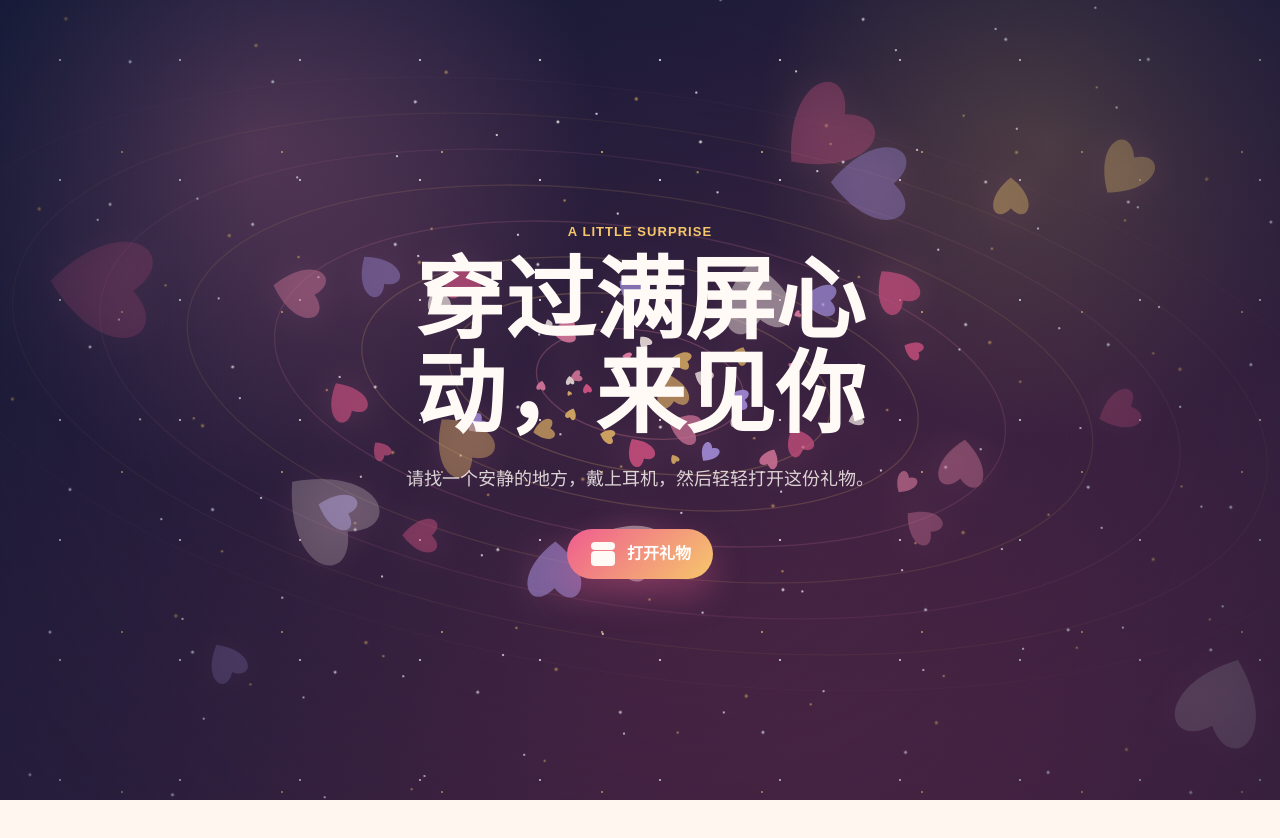
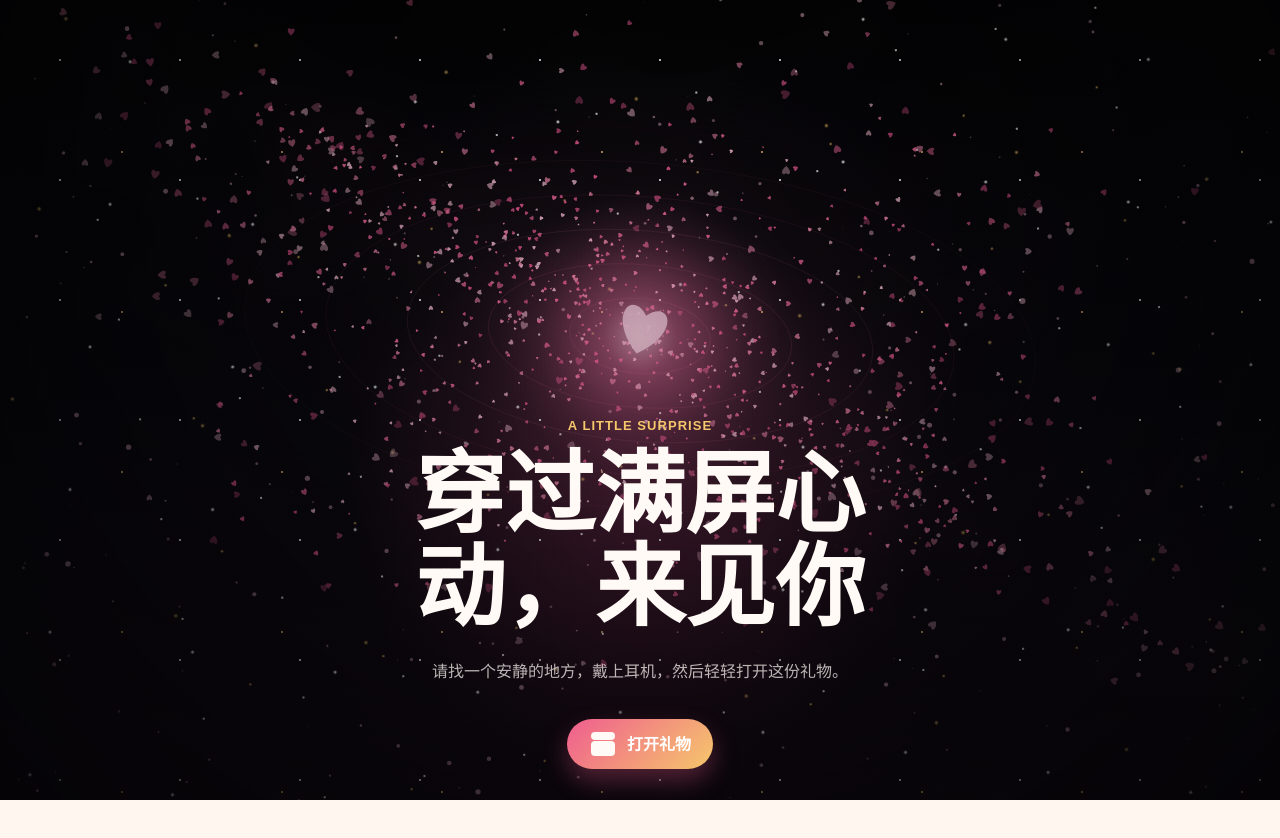
Before and after one commit to woshilaikk/birthday-surprise, a plain HTML site: page index.html in a window 1280 px wide. Shown: the top 838 px of the page. Drawn offline with Linux system fonts and the light colour scheme; animation ran at ten frames a second.

Commit message:
Refine intro with rose-heart vortex particles

```diff
--- a/script.js
+++ b/script.js
@@ -32,14 +32,26 @@ const romanticSong = new Audio("assets/music/faded.mp3");
 romanticSong.loop = true;
 romanticSong.preload = "auto";
 
-const tunnelHearts = Array.from({ length: 58 }, (_, index) => ({
-  angle: index * 0.68,
-  orbit: 34 + (index % 9) * 19,
-  depth: Math.random(),
-  size: 10 + Math.random() * 20,
-  speed: 0.0036 + Math.random() * 0.0042,
-  spin: Math.random() * Math.PI,
-  color: ["#ff8fb3", "#ef5d8f", "#f6c76b", "#bca8ff", "#fff7ef"][index % 5]
+const spiralParticles = Array.from({ length: 1200 }, (_, index) => {
+  const t = (index / 1200) * (Math.PI * 2) * 10;
+  return {
+    angle: t,
+    ring: 24 + (index % 120) * 2.6 + Math.random() * 6,
+    depth: Math.random(),
+    speed: 0.0024 + Math.random() * 0.0028,
+    size: 1.1 + Math.random() * 2.8,
+    drift: (Math.random() - 0.5) * 0.34,
+    tint: ["#ff8fb3", "#ff6fa2", "#ffc4d8", "#f15b97"][index % 4]
+  };
+});
+
+const fallingParticles = Array.from({ length: 360 }, () => ({
+  x: Math.random(),
+  y: Math.random(),
+  z: 0.2 + Math.random() * 0.8,
+  speed: 0.0006 + Math.random() * 0.0014,
+  sway: Math.random() * Math.PI * 2,
+  size: 0.8 + Math.random() * 2.4
 }));
 
 const letter = `亲爱的宝贝：
@@ -152,38 +164,73 @@ function animateHeartTunnel() {
   const width = window.innerWidth;
   const height = window.innerHeight;
   const centerX = width / 2;
-  const centerY = height * 0.48;
+  const centerY = height * 0.42;
 
   tunnelCtx.clearRect(0, 0, width, height);
   tunnelTime += 1;
 
-  for (let ring = 0; ring < 9; ring += 1) {
-    const progress = ((tunnelTime * 0.006 + ring / 9) % 1);
-    const radiusX = progress * width * 0.62 + 38;
-    const radiusY = progress * height * 0.38 + 28;
-    tunnelCtx.globalAlpha = (1 - progress) * 0.34;
-    tunnelCtx.strokeStyle = ring % 2 ? "#ff8fb3" : "#f6c76b";
-    tunnelCtx.lineWidth = 1.3;
+  const pulse = 1 + Math.sin(tunnelTime * 0.03) * 0.06;
+
+  for (let ring = 0; ring < 7; ring += 1) {
+    const progress = ((tunnelTime * 0.0045 + ring / 7) % 1);
+    const radiusX = progress * width * 0.42 + 20;
+    const radiusY = progress * height * 0.28 + 16;
+    tunnelCtx.globalAlpha = (1 - progress) * 0.2;
+    tunnelCtx.strokeStyle = ring % 2 ? "#ff8fb3" : "#ff6fa2";
+    tunnelCtx.lineWidth = 0.9;
     tunnelCtx.beginPath();
-    tunnelCtx.ellipse(centerX, centerY, radiusX, radiusY, tunnelTime * 0.003, 0, Math.PI * 2);
+    tunnelCtx.ellipse(centerX, centerY, radiusX * pulse, radiusY * pulse, tunnelTime * 0.0016, 0, Math.PI * 2);
     tunnelCtx.stroke();
   }
 
-  tunnelHearts.forEach((heart) => {
-    heart.depth += heart.speed;
-    if (heart.depth > 1) {
-      heart.depth = 0;
-      heart.angle += 1.1;
+  spiralParticles.forEach((p) => {
+    p.depth += p.speed;
+    if (p.depth > 1) {
+      p.depth = 0;
+      p.angle += Math.PI * 2 * Math.random();
     }
 
-    const eased = heart.depth * heart.depth;
-    const twist = tunnelTime * 0.018 + heart.angle;
-    const x = centerX + Math.cos(twist) * (heart.orbit + eased * width * 0.42);
-    const y = centerY + Math.sin(twist * 0.86) * (heart.orbit * 0.48 + eased * height * 0.28);
-    const size = heart.size * (0.42 + eased * 2.9);
-    const alpha = Math.max(0.08, 1 - eased * 0.72);
-    drawHeart(tunnelCtx, x, y, size, heart.spin + tunnelTime * 0.012, heart.color, alpha);
+    const eased = p.depth * p.depth;
+    const spin = p.angle + tunnelTime * (0.012 + p.drift);
+    const swirlX = Math.cos(spin) * (p.ring + eased * width * 0.28);
+    const swirlY = Math.sin(spin * 1.06) * (p.ring * 0.62 + eased * height * 0.24);
+    const x = centerX + swirlX;
+    const y = centerY + swirlY;
+    const size = p.size + eased * 5.4;
+    const alpha = Math.max(0.06, 1 - eased * 0.64);
+    drawHeart(tunnelCtx, x, y, size, spin * 0.62, p.tint, alpha);
   });
+
+  fallingParticles.forEach((p) => {
+    p.y += p.speed * (1.2 + p.z);
+    p.x += Math.sin(tunnelTime * 0.01 + p.sway) * 0.0004;
+    if (p.y > 1.04) {
+      p.y = -0.04;
+      p.x = Math.random();
+    }
+    const x = p.x * width;
+    const y = p.y * height;
+    const alpha = 0.18 + p.z * 0.42;
+    tunnelCtx.globalAlpha = alpha;
+    tunnelCtx.fillStyle = "#ffc4d8";
+    tunnelCtx.beginPath();
+    tunnelCtx.arc(x, y, p.size * p.z, 0, Math.PI * 2);
+    tunnelCtx.fill();
+  });
+
+  tunnelCtx.globalAlpha = 0.72;
+  const halo = tunnelCtx.createRadialGradient(centerX, centerY, 0, centerX, centerY, Math.min(width, height) * 0.18);
+  halo.addColorStop(0, "rgba(255, 220, 235, 0.85)");
+  halo.addColorStop(0.26, "rgba(255, 120, 175, 0.44)");
+  halo.addColorStop(0.72, "rgba(255, 92, 160, 0.08)");
+  halo.addColorStop(1, "rgba(255, 92, 160, 0)");
+  tunnelCtx.fillStyle = halo;
+  tunnelCtx.beginPath();
+  tunnelCtx.arc(centerX, centerY, Math.min(width, height) * 0.2, 0, Math.PI * 2);
+  tunnelCtx.fill();
+
+  tunnelCtx.globalAlpha = 1;
+  drawHeart(tunnelCtx, centerX, centerY + 4, 36 + pulse * 8, Math.sin(tunnelTime * 0.03) * 0.25, "#ffd7e8", 0.85);
 
   tunnelCtx.globalAlpha = 1;
   requestAnimationFrame(animateHeartTunnel);
--- a/styles.css
+++ b/styles.css
@@ -53,9 +53,9 @@ a {
   overflow: hidden;
   padding: 24px;
   background:
-    radial-gradient(circle at 20% 18%, rgba(255, 143, 179, 0.36), transparent 28%),
-    radial-gradient(circle at 82% 18%, rgba(246, 199, 107, 0.28), transparent 24%),
-    linear-gradient(145deg, #111936 0%, #35213f 54%, #6a294a 100%);
+    radial-gradient(circle at 50% 62%, rgba(245, 76, 146, 0.24), transparent 36%),
+    radial-gradient(circle at 50% 45%, rgba(255, 166, 204, 0.12), transparent 22%),
+    linear-gradient(180deg, #030304 0%, #09070d 55%, #130a15 100%);
   color: #fffaf5;
   transition: opacity 800ms ease, visibility 800ms ease;
 }
@@ -66,8 +66,8 @@ a {
   z-index: 2;
   content: "";
   background:
-    radial-gradient(circle at 50% 45%, transparent 0%, rgba(17, 25, 54, 0.08) 34%, rgba(17, 25, 54, 0.58) 100%),
-    linear-gradient(180deg, rgba(17, 25, 54, 0.12), rgba(106, 41, 74, 0.22));
+    radial-gradient(circle at 50% 45%, rgba(255, 152, 196, 0.06) 0%, rgba(3, 3, 4, 0.2) 42%, rgba(3, 3, 4, 0.72) 100%),
+    linear-gradient(180deg, rgba(3, 3, 4, 0.04), rgba(3, 3, 4, 0.42));
   pointer-events: none;
 }
 
@@ -81,6 +81,7 @@ a {
   z-index: 3;
   width: min(100%, 720px);
   text-align: center;
+  transform: translateY(24vh);
 }
 
 .soft-label {
@@ -124,8 +125,8 @@ h3 {
 .cover-copy {
   margin: 22px auto 34px;
   max-width: 520px;
-  color: rgba(255, 250, 245, 0.82);
-  font-size: 18px;
+  color: rgba(255, 250, 245, 0.72);
+  font-size: 16px;
 }
 
 .gift-button,
@@ -141,7 +142,7 @@ h3 {
   background: linear-gradient(135deg, var(--rose), var(--gold));
   color: #ffffff;
   font-weight: 900;
-  box-shadow: 0 16px 34px rgba(239, 93, 143, 0.35);
+  box-shadow: 0 12px 26px rgba(239, 93, 143, 0.32);
   transition: transform 180ms ease, box-shadow 180ms ease;
 }
 
@@ -193,7 +194,7 @@ h3 {
     radial-gradient(circle, rgba(246, 199, 107, 0.85) 1px, transparent 1.5px);
   background-position: 0 0, 42px 72px;
   background-size: 120px 120px, 160px 160px;
-  animation: twinkle 5s ease-in-out infinite alternate;
+  animation: twinkle 6s ease-in-out infinite alternate;
 }
 
 .heart-tunnel {
@@ -202,8 +203,8 @@ h3 {
   z-index: 1;
   width: 100%;
   height: 100%;
-  opacity: 0.96;
-  filter: drop-shadow(0 0 18px rgba(255, 143, 179, 0.35));
+  opacity: 1;
+  filter: drop-shadow(0 0 28px rgba(255, 143, 179, 0.46));
 }
 
 .stars::before {
```
